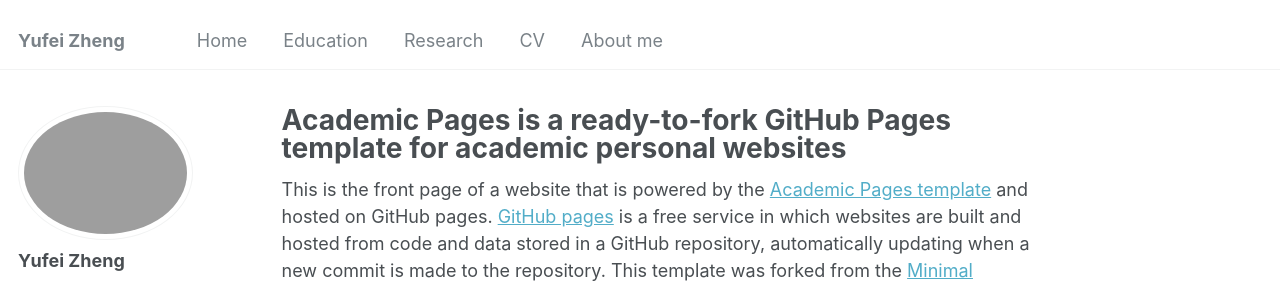
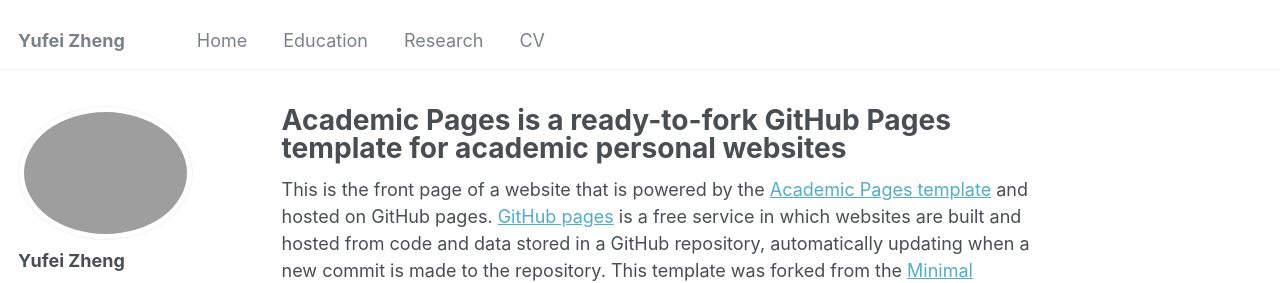
Before and after one commit to sophiezheng5/sophiezheng5.github.io, a Jekyll site: the page built from _pages/about.md, in a window 1280 px wide. Shown: the top 283 px of the page. Built offline with Jekyll 4.4.1, drawn with Linux system fonts in a browser that asks for light colours.

Commit message:
navigation.yml

```diff
--- a/_data/navigation.yml
+++ b/_data/navigation.yml
@@ -17,8 +17,6 @@ main:
   - title: "CV"
     url: /cv/
 
-  - title: "About me"
-    url: /aboutme/
   #
   # - title: "Publications"
   #   url: /publications/
```
